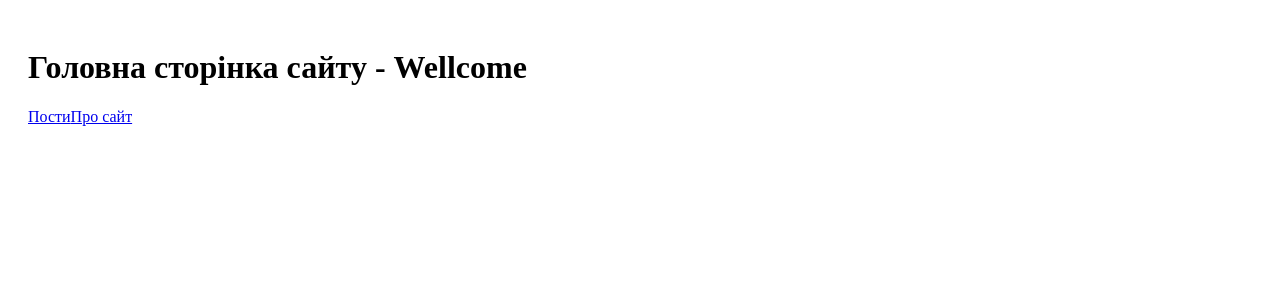
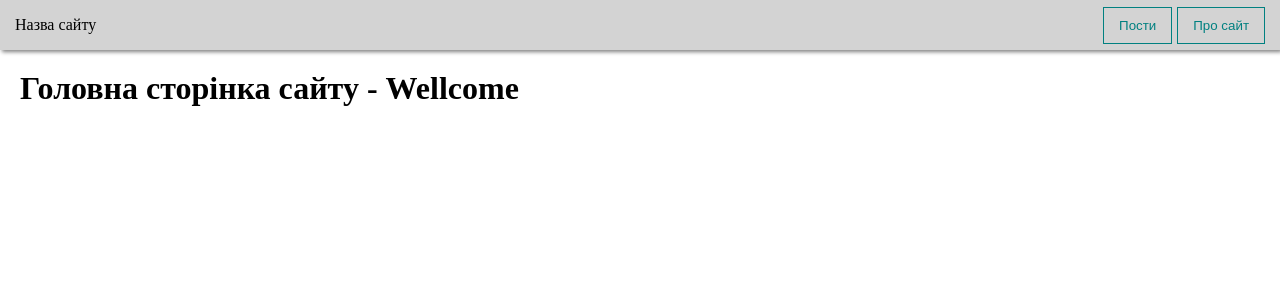
Before and after one commit to FifthLord/0.11-vue-practice, a Vue app: page / in a window 1280 px wide. Shown: the top 300 px of the page. Built offline with nearby package versions, Linux system fonts and the light colour scheme.

Commit message:
added navbar

```diff
--- a/src/App.vue
+++ b/src/App.vue
@@ -1,16 +1,18 @@
 <template>
+   <navbar></navbar>
    <div class="app">
       <router-view></router-view>
    </div>
 </template>
 
 <script>
+import Navbar from '@/components/Navbar.vue';
 export default {
-
+   components: { Navbar },
 }
 </script>
 
-<style lang="css" scoped>
+<style lang="css">
 * {
    margin: 0;
    padding: 0;
--- /dev/null
+++ b/src/components/Navbar.vue
@@ -0,0 +1,30 @@
+<template>
+   <div class="navbar">
+      <div @click="$router.push('/')" style="cursor: pointer;">Назва сайту</div>
+      <div class="navbar__btns">
+         <my-button @click="$router.push('/posts')">Пости</my-button>
+         <my-button @click="$router.push('/about')" style="margin-left: 5px;">Про сайт</my-button>
+      </div>
+   </div>
+</template>
+
+<script>
+export default {
+
+}
+</script>
+
+<style lang="css" scoped>
+.navbar {
+   height: 50px;
+   background-color: lightgrey;
+   box-shadow: 2px 2px 4px grey;
+   display: flex;
+   align-items: center;
+   padding: 0 15px;
+}
+
+.navbar__btns {
+   margin-left: auto;
+}
+</style>
--- a/src/pages/Main.vue
+++ b/src/pages/Main.vue
@@ -1,8 +1,8 @@
 <template>
    <div>
       <h1>Головна сторінка сайту - Wellcome</h1>
-      <router-link to="/posts">Пости</router-link>
-      <router-link to="/about">Про сайт</router-link>
+      <!-- <router-link to="/posts">Пости</router-link>
+      <router-link to="/about">Про сайт</router-link> -->
    </div>
 </template>
 
```
